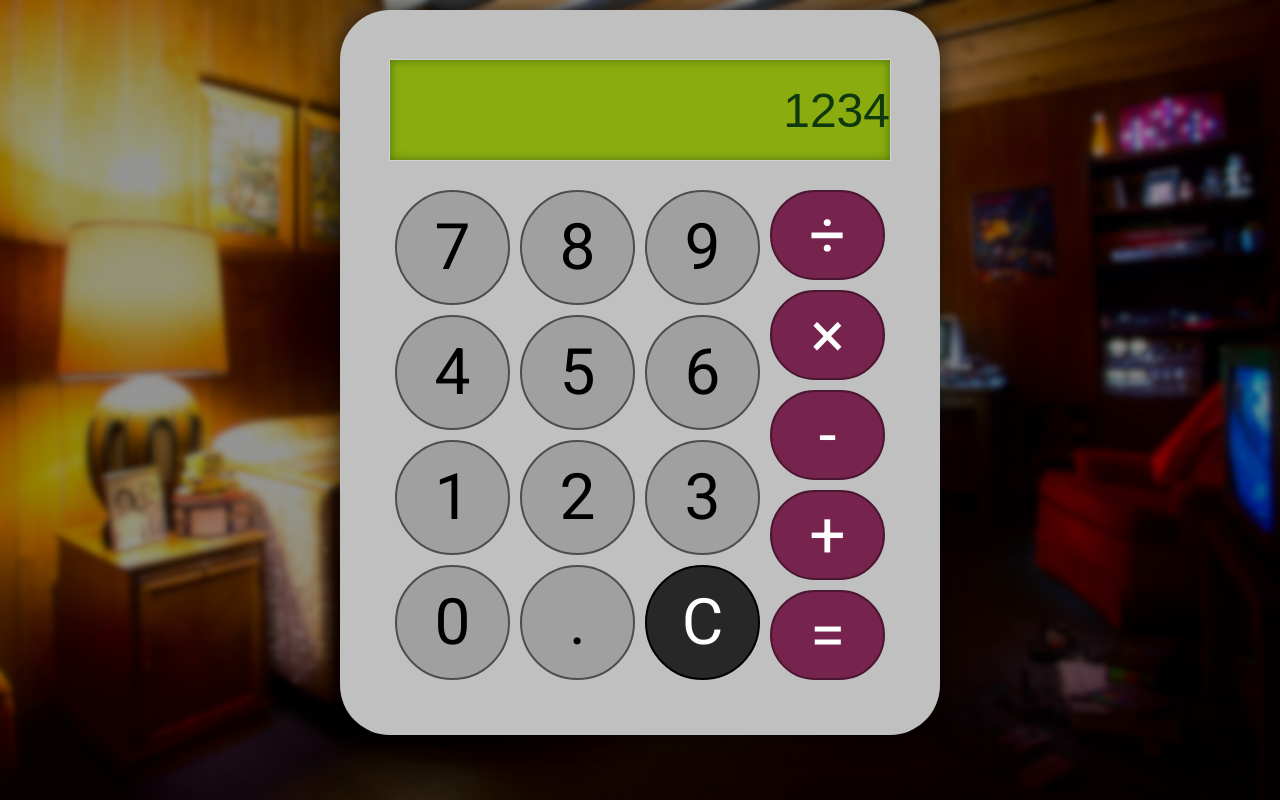
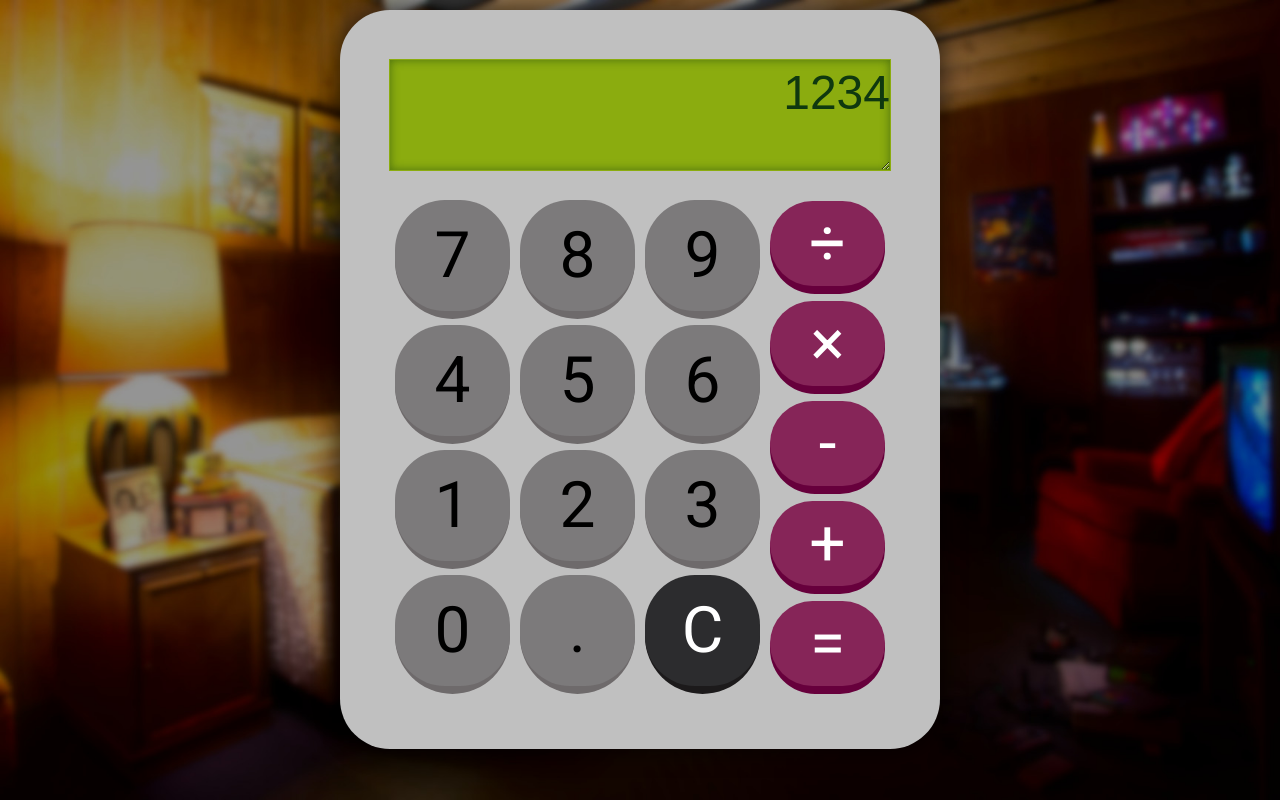
Before and after one commit to MisterShika/TOP_calculator_project, a plain HTML site: page index.html in a window 1280 px wide. Drawn offline with Linux system fonts and the light colour scheme; a web font is replaced by a local one.

Commit message:
Finished major styling. Buttons now animated upon clicking.

```diff
--- a/index.html
+++ b/index.html
@@ -14,29 +14,29 @@
     <body>
         <div id="calculator">
             <div class="upperPortion">
-                <input id="inputText" type="text" value="1234" readonly />
+                <textarea id="inputText" type="text" readonly />1234</textarea>
             </div>
             <div class="bottomPortion">
                 <div class="numberArea">
-                    <span class="buttonContainer"><button id="digit7">7</button></span>
-                    <span class="buttonContainer"><button id="digit8">8</button></span>
-                    <span class="buttonContainer"><button id="digit9">9</button></span>
-                    <span class="buttonContainer"><button id="digit4">4</button></span>
-                    <span class="buttonContainer"><button id="digit5">5</button></span>
-                    <span class="buttonContainer"><button id="digit6">6</button></span>
-                    <span class="buttonContainer"><button id="digit1">1</button></span>
-                    <span class="buttonContainer"><button id="digit2">2</button></span>
-                    <span class="buttonContainer"><button id="digit3">3</button></span>
-                    <span class="buttonContainer"><button id="digit0">0</button></span>
-                    <span class="buttonContainer"><button id="decimal">.</button></span>
-                    <span class="buttonContainer"><button id="clear">C</button></span>
+                    <span class="buttonContainer"><button id="digit7"><span class="front">7</span></button></span>
+                    <span class="buttonContainer"><button id="digit8"><span class="front">8</span></button></span>
+                    <span class="buttonContainer"><button id="digit9"><span class="front">9</span></button></span>
+                    <span class="buttonContainer"><button id="digit4"><span class="front">4</span></button></span>
+                    <span class="buttonContainer"><button id="digit5"><span class="front">5</span></button></span>
+                    <span class="buttonContainer"><button id="digit6"><span class="front">6</span></button></span>
+                    <span class="buttonContainer"><button id="digit1"><span class="front">1</span></button></span>
+                    <span class="buttonContainer"><button id="digit2"><span class="front">2</span></button></span>
+                    <span class="buttonContainer"><button id="digit3"><span class="front">3</span></button></span>
+                    <span class="buttonContainer"><button id="digit0"><span class="front">0</span></button></span>
+                    <span class="buttonContainer"><button id="decimal"><span class="front">.</span></button></span>
+                    <span class="buttonContainer"><button id="clear"><span class="front">C</span></button></span>
                 </div>
                 <div class="calcArea">
-                    <span class="buttonContainer"><button id="division">÷</button></span>
-                    <span class="buttonContainer"><button id="multiplication">×</button></span>
-                    <span class="buttonContainer"><button id="subtraction">-</button></span>
-                    <span class="buttonContainer"><button id="addition">+</button></span>
-                    <span class="buttonContainer"><button id="equal">=</button></span>
+                    <span class="buttonContainer"><button id="division"><span class="front">÷</span></button></span>
+                    <span class="buttonContainer"><button id="multiplication"><span class="front">×</span></button></span>
+                    <span class="buttonContainer"><button id="subtraction"><span class="front">-</span></button></span>
+                    <span class="buttonContainer"><button id="addition"><span class="front">+</span></button></span>
+                    <span class="buttonContainer"><button id="equal"><span class="front">=</span></button></span>
                 </div>
             </div>
         </div>
--- a/style.css
+++ b/style.css
@@ -13,9 +13,21 @@ body{
     width: 100%;
     height: 100%;
     border-radius: 100px;
-
     font-size: 4em;
+    cursor: pointer;
     font-family: 'Roboto', sans-serif;
+    border: none;
+    padding: 0;
+    outline-offset: 4px;
+}
+#calculator button .front{
+    display: block;
+    border-radius: 50px;
+    transform: translateY(-6px);
+}
+#calculator button:active .front{
+    transform: translateY(-2px);
+    box-shadow: inset 0 0 10px rgba(0, 0, 0, 0.5);
 }
 #calculator .buttonContainer{
     padding: 5px;
@@ -26,14 +38,14 @@ body{
     height: 100px;
     border: 0;
     margin: 0;
-    padding: 0;
+    padding: 5px 0;
     font-family: 'Workbench', sans-serif;
     font-size: 3em;
     text-align: right;
     background-color: #8BAC0F;
     color: #0F380F;
     box-shadow: inset 0 0 10px rgba(15, 56, 15, 0.5);
-    outline: 1px solid #d1d1d1;
+    outline: 1px solid #8BAC0F;
 }
 .upperPortion{
     padding-bottom: 25px;
@@ -52,17 +64,18 @@ body{
     height: 25%;
 }
 .numberArea button{
-    background-color: #A0A0A0;
-    border: 2px solid #4d4d4d;
+    background-color: #6e6a6b;
 }
-.numberArea button:active{
-    background-color: #dddddd;
-    border: 2px solid #949494;
+.numberArea button .front{
+    padding: 18px 0;
+    background: #7c7a7b;
 }
 .numberArea #clear{
     color: #fff;
-    background-color: #272727;
-    border: 2px solid #000000;
+    background-color: #1c1a1b;
+}
+.numberArea #clear .front{
+    background-color: #2c2c2e;
 }
 .calcArea{
     display: flex;
@@ -75,6 +88,9 @@ body{
 }
 .calcArea button{
     color: #fff;
-    background-color: #76234e;
-    border: 2px solid #4b1631;
+    background-color: #67003c;
 }
+.calcArea button .front{
+    background-color: #862558;
+    padding: 5px 0;
+}
```
